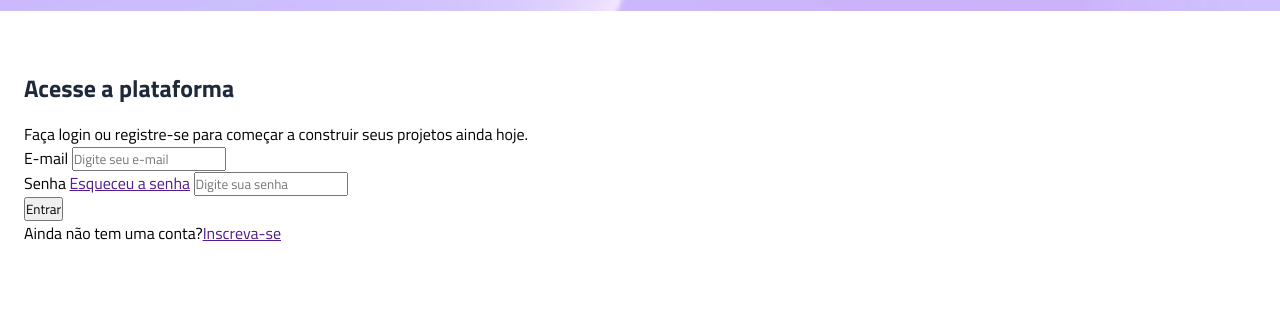
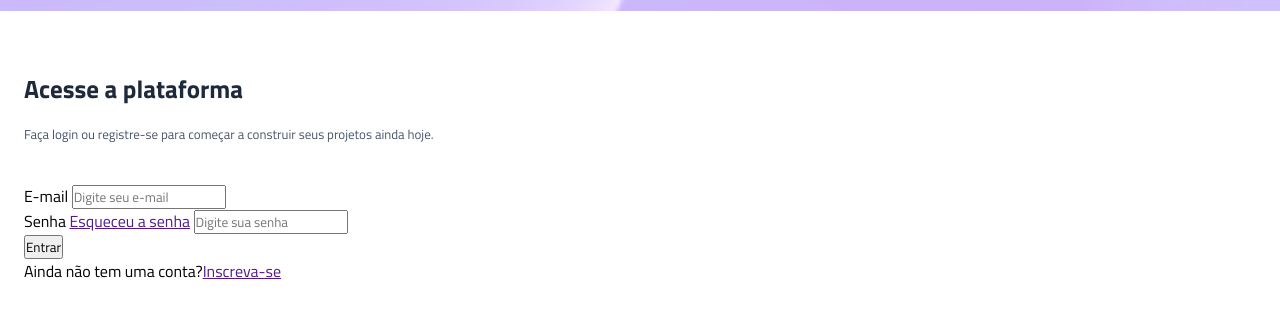
Before and after one commit to viniciusmacedo12b/projeto-vertigo, a plain HTML site: page index.html in a window 1280 px wide. Shown: the part 123-440 px from the top of the page. Drawn offline with Linux system fonts and the light colour scheme.

Commit message:
termino de section descricao

```diff
--- a/style.css
+++ b/style.css
@@ -15,6 +15,7 @@ header{
 }
 :root{
     --gray-800: #1e293b;
+    --gray-600: #475569;
 }
 main{
     padding-inline: 1.5rem;
@@ -22,4 +23,12 @@ main{
 .descricao h1{
     color: var(--gray-800);
     margin-bottom: 1rem;
+    font-size: 1.5625rem;
 }
+.descricao p{
+    font-size: 0.8125rem;
+    color: var(--gray-600);
+}
+.descricao{
+    margin-bottom: 2.5rem;
+}
```
